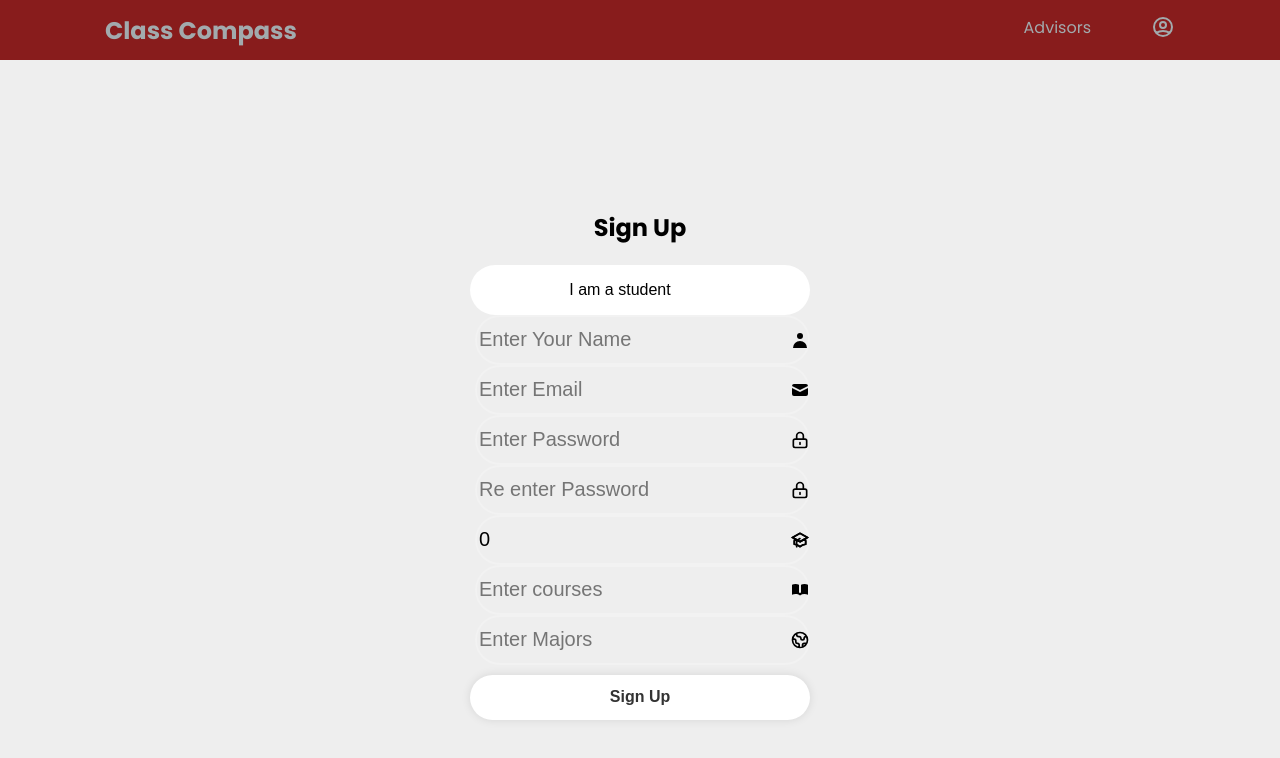
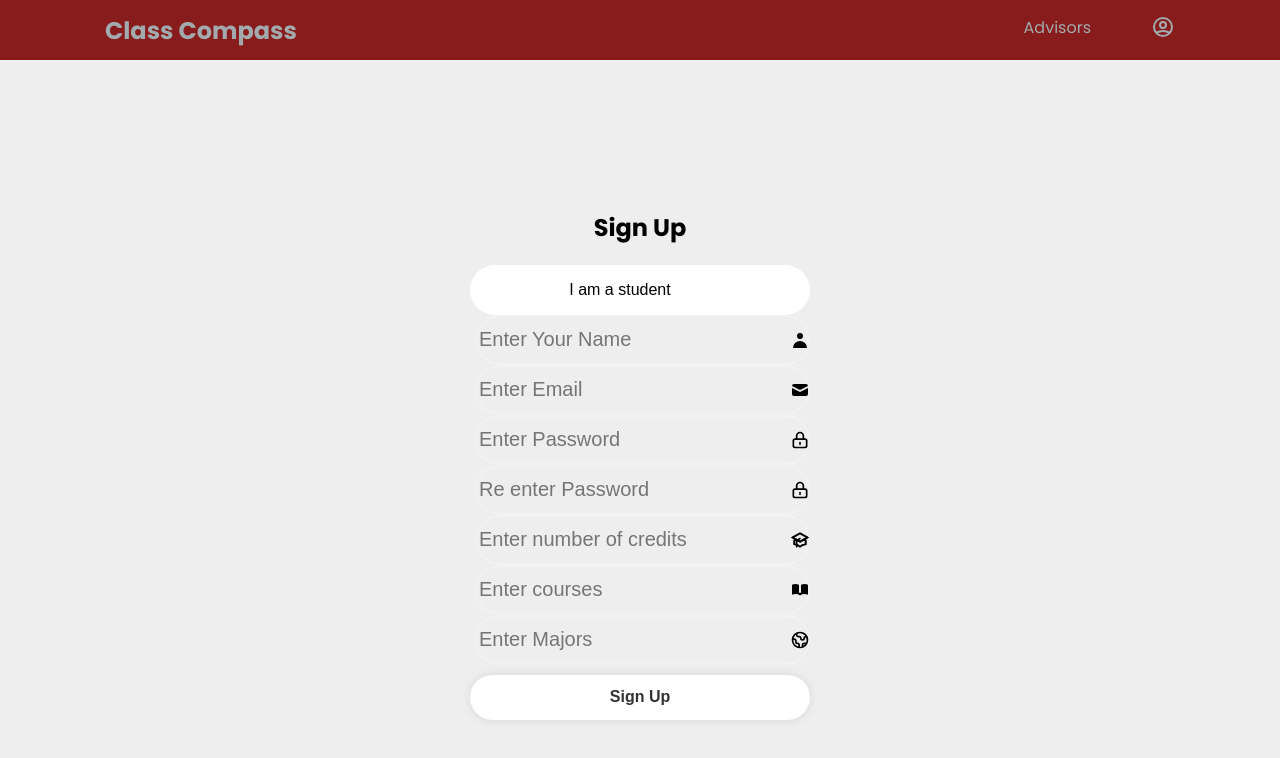
Before and after one commit to Ryu-From-Streets/classcompass, a React (Create React App) app in the folder frontend/: page /register in a window 1280 px wide. Shown: the top 758 px of the page. Built offline with nearby package versions, Linux system fonts and the light colour scheme.

Commit message:
small tweak to register

```diff
--- a/frontend/src/Pages/RegisterPage.js
+++ b/frontend/src/Pages/RegisterPage.js
@@ -17,7 +17,7 @@ const SignUpPage = ({ isShowLogin }) => {
   const [password, setPassword] = useState("");
   const [rePassword, setRePassword] = useState("");
   const [userType, setUserType] = useState("student");
-  const [numCredits, setCredits] = useState(0);
+  const [numCredits, setCredits] = useState("");
   const [courses, setCourses] = useState([]);
   const [majors, setMajors] = useState([]);
 
```
